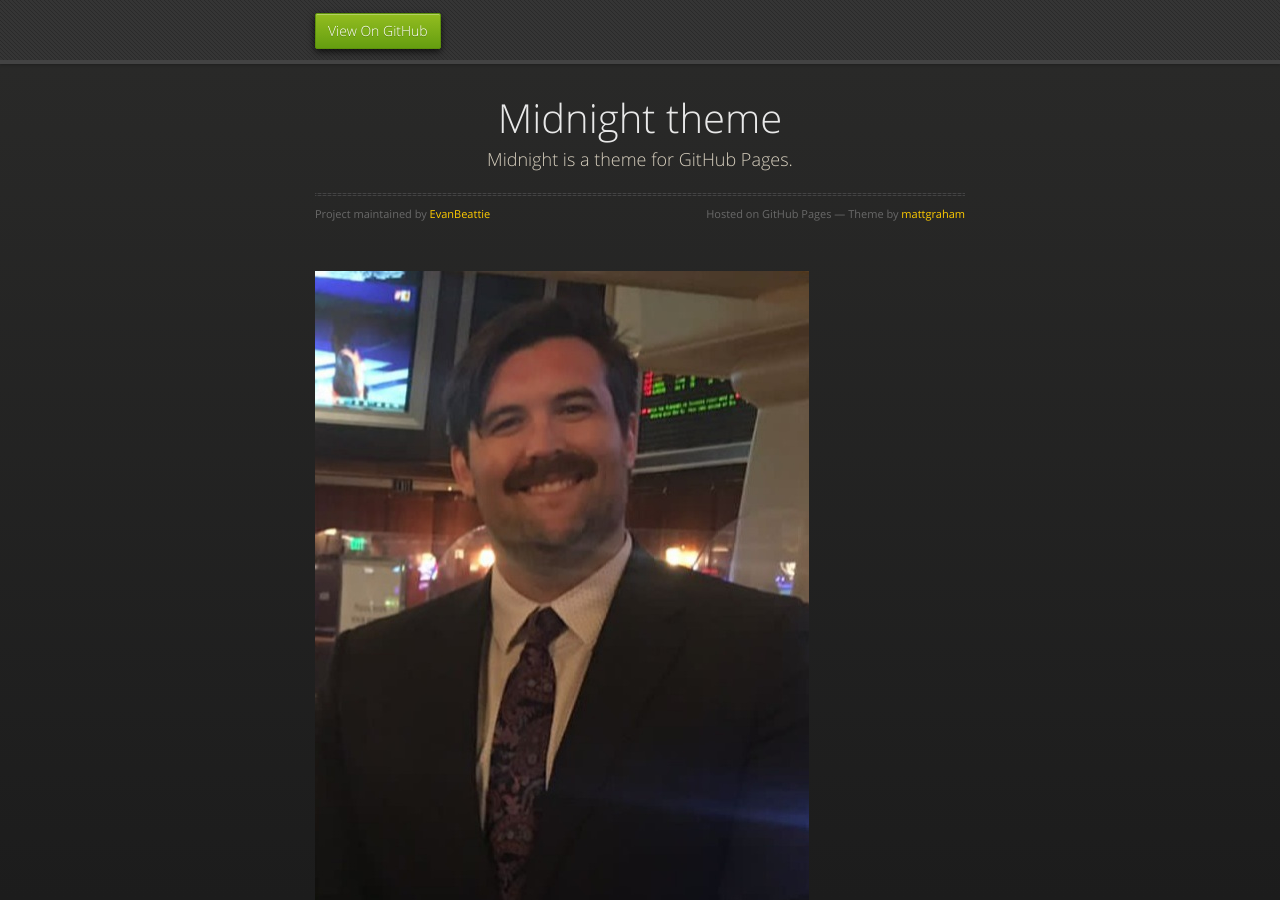
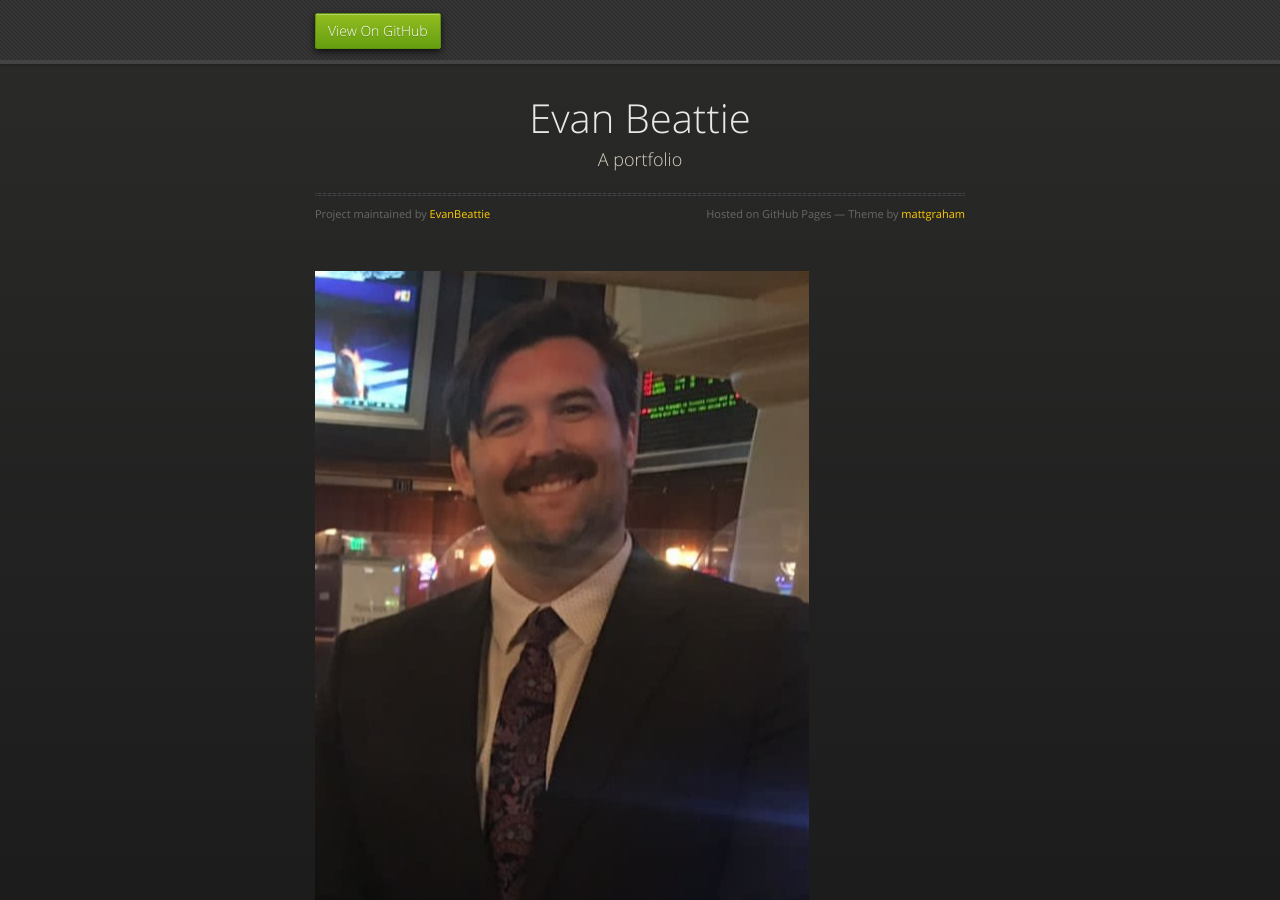
Before and after one commit to EvanBeattie/EvanBeattie.github.io, a Jekyll site: the page built from index.md, in a window 1280 px wide and 900 px high. Built offline with Jekyll 4.4.1, drawn with Linux system fonts in a browser that asks for light colours; our own code applies the rules of GitHub Pages for plain Markdown files.

Commit message:
Update _config.yml

```diff
--- a/_config.yml
+++ b/_config.yml
@@ -1,5 +1,5 @@
-title: Midnight theme
-description: Midnight is a theme for GitHub Pages.
+title: Evan Beattie
+description: A portfolio
 show_downloads: false
 google_analytics:
 theme: jekyll-theme-midnight
```
